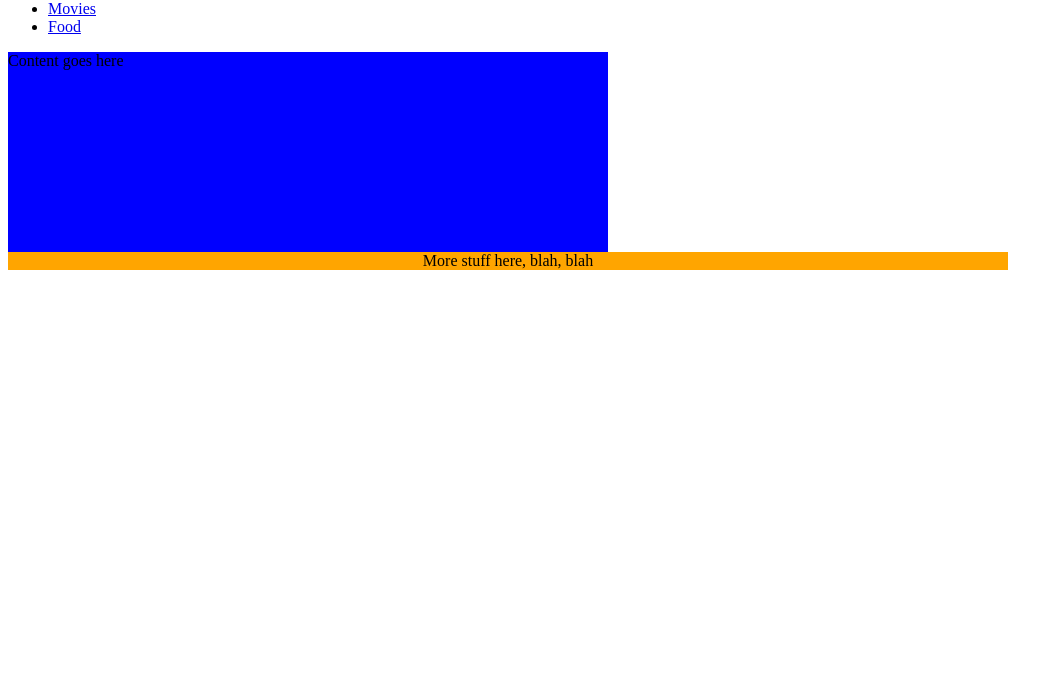
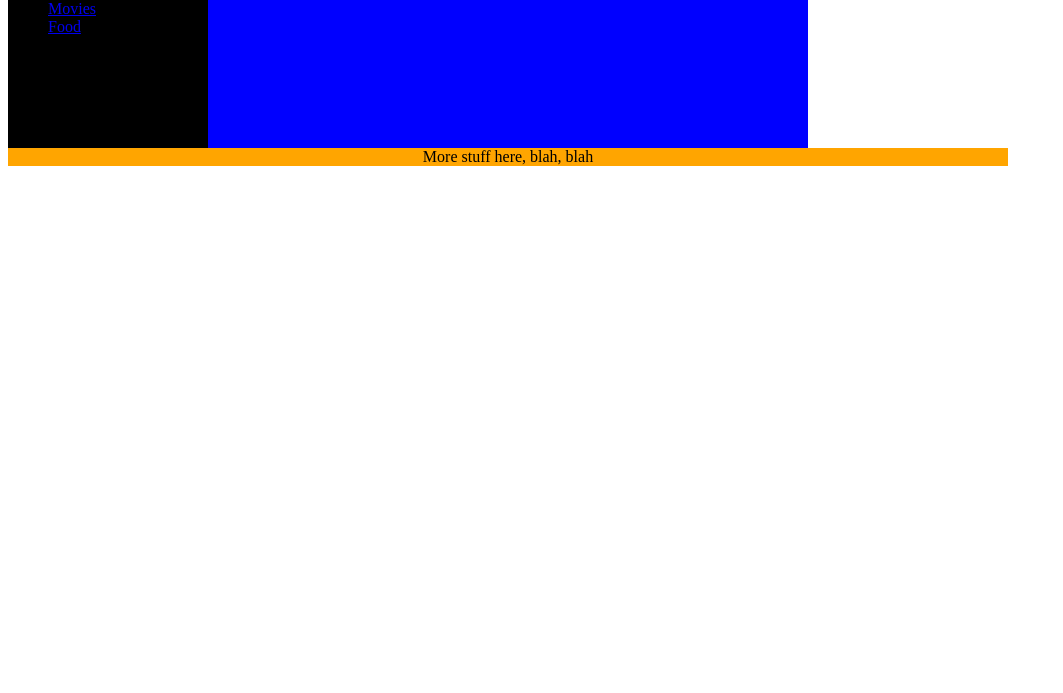
Before and after one commit to tonymauro/tonymauro.github.io, a plain HTML site: page food.html in a window 1280 px wide. Shown: the part 107-800 px from the top of the page, without its empty margins (0-1063 px from the left). Drawn offline with Linux system fonts and the light colour scheme.

Commit message:
# debug - must have # for user defined id's

```diff
--- a/food.css
+++ b/food.css
@@ -8,7 +8,7 @@
 	font-size: 40px;
 }
 
-menu{
+#menu{
 	background-color:#000000;
 	height:200px;
 	width:200px;
```
